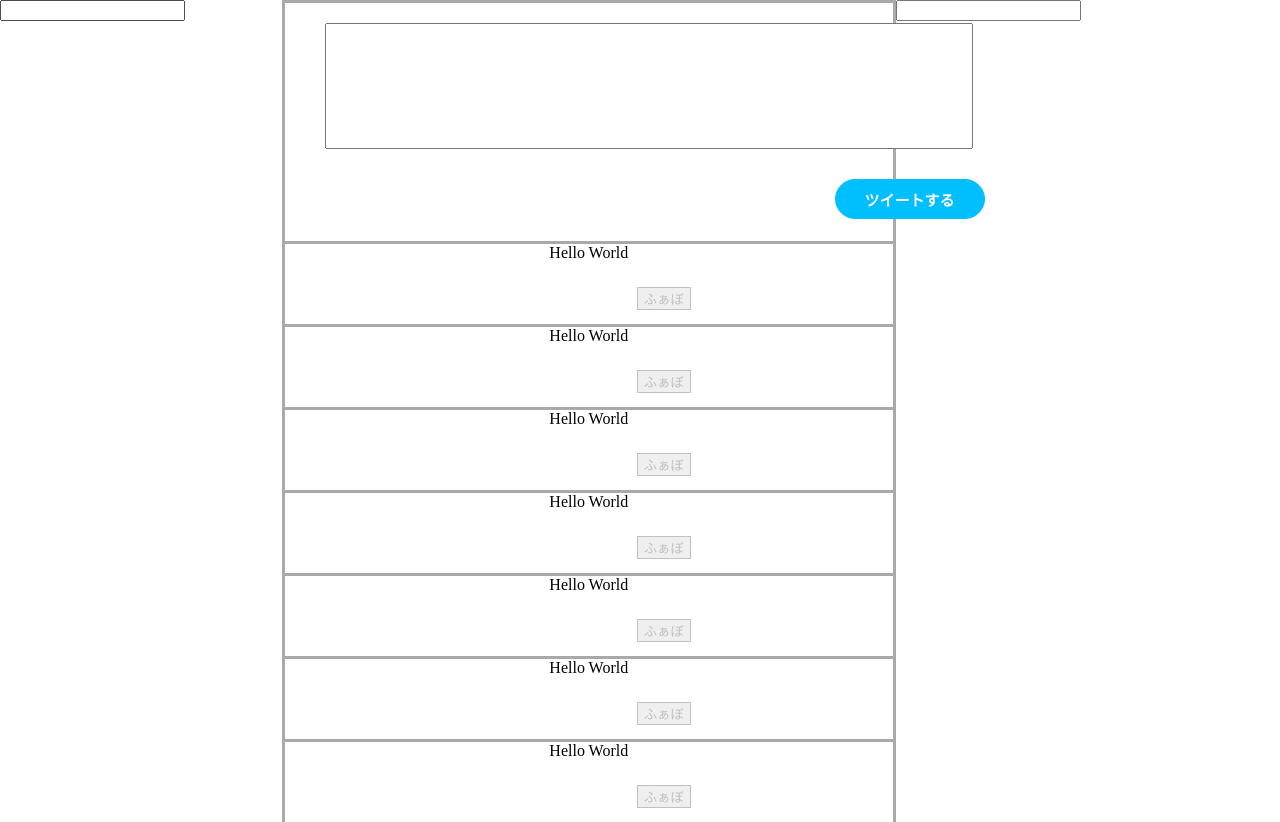
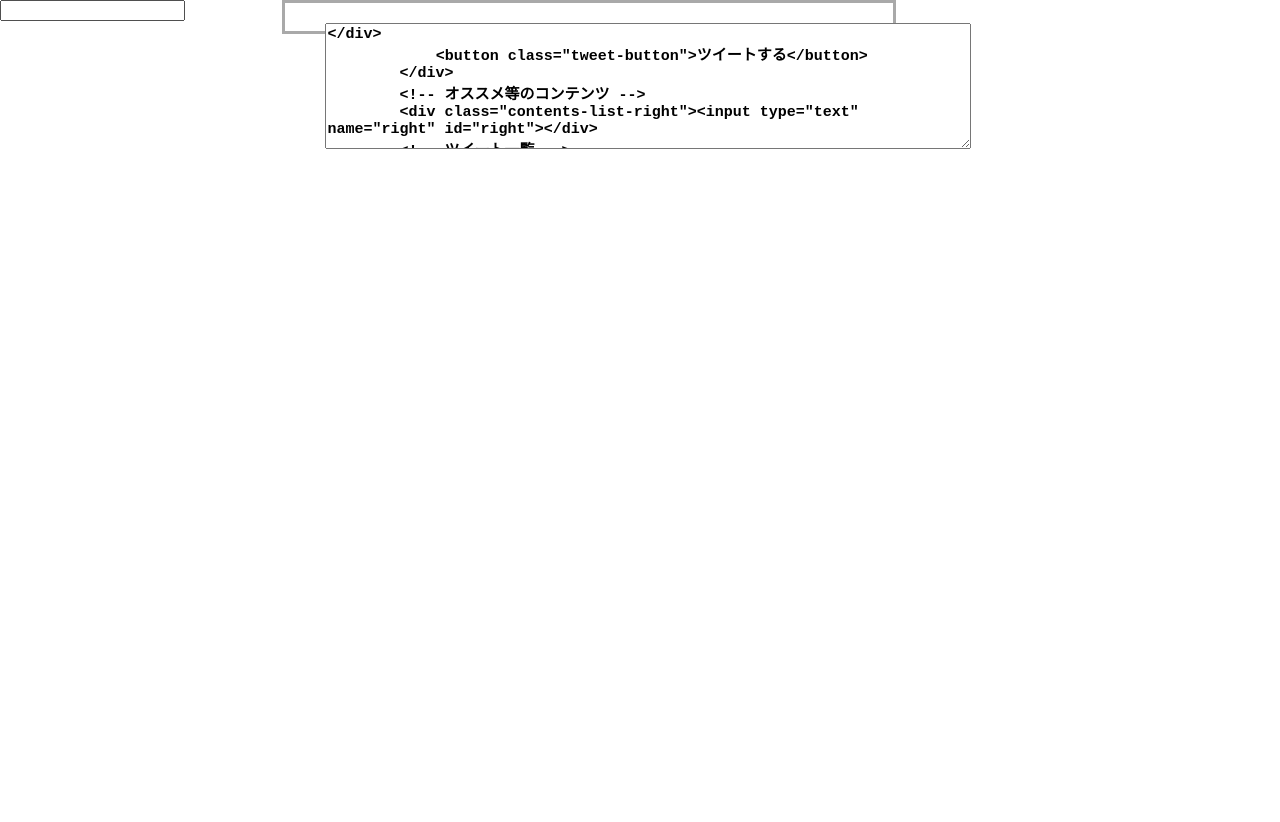
Before and after one commit to darutaichou/LikeTwitter, a plain HTML site: page index.html in a window 1280 px wide. Shown: the top 822 px of the page. After the commit the page ends 800 px from the top, so only its background shows below. Drawn offline with Linux system fonts and the light colour scheme.

Commit message:
ツイートボックスをテキストボックスからテキストエリアに変更

```diff
--- a/index.html
+++ b/index.html
@@ -16,7 +16,7 @@
         <div class="contents-list-left"><input type="text" 　class="contents-list-left" name="left" id="left"></div>
         <!-- ツイートボックス -->
         <div class="tweet-box">
-            <div><input type="text" class="tweet-textbox" id="tweet-textbox"></div>
+            <div><textarea class="tweet-textbox" id="tweet-textbox"></div>
             <button class="tweet-button">ツイートする</button>
         </div>
         <!-- オススメ等のコンテンツ -->
--- a/style.css
+++ b/style.css
@@ -22,6 +22,7 @@ body {
     font-size: 15px;
     font-weight: bold;
     margin: 20px 40px 20px;
+    vertical-align: top;
 }
 .tweet-button {
     background-color: #00bfff;
```
